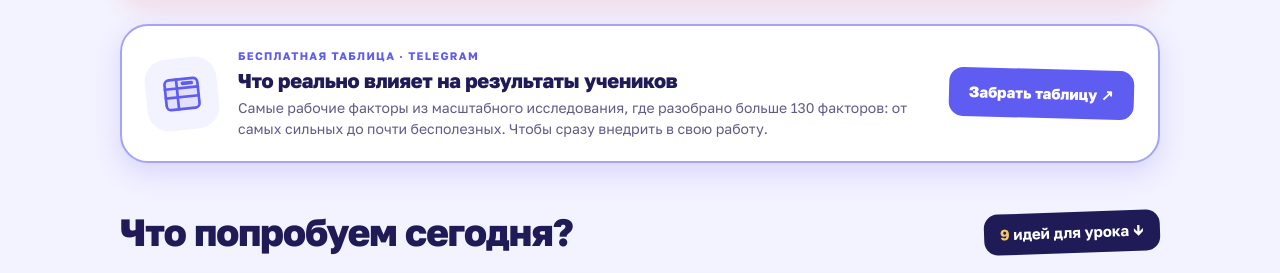
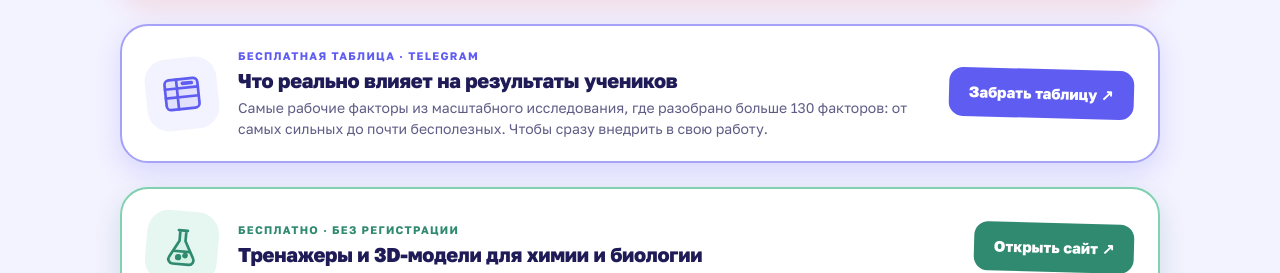
Before and after one commit to edugamechanger-lab/taplink-youtube, a plain HTML site: page index.html in a window 1280 px wide. Shown: the part 1693-1966 px from the top of the page. Drawn offline with Linux system fonts and the light colour scheme.

Commit message:
Плашка «Тренажеры и 3D-модели для химии и биологии» теперь и в YouTube
Co-Authored-By: Claude Opus 5.5 <noreply@anthropic.com>
Claude-Session: https://claude.ai/code/session_01NqjMuSzH9uRWgs2mtSMn78

```diff
--- a/index.html
+++ b/index.html
@@ -2,7 +2,7 @@
 <html lang="ru">
 <head>
   <meta http-equiv="Cache-Control" content="no-cache">
-  <meta name="taplink-build" content="20261114103004">
+  <meta name="taplink-build" content="20261115100508">
   <meta charset="utf-8">
   <meta name="viewport" content="width=device-width, initial-scale=1">
   <meta name="theme-color" content="#5F5CF2">
@@ -446,6 +446,21 @@ footer span{color:var(--violet)}
         <a class="s-btn" href="https://t.me/margoiai/250" target="_blank" rel="noopener noreferrer">Забрать таблицу ↗</a>
       </div>
 
+      <!-- ===== СЕРВИС ДЛЯ ХИМИИ И БИОЛОГИИ: ШКОЛА ХИМИИ ЕКАТЕРИНЫ КОРСАКОВОЙ ===== -->
+      <div class="service service-chem">
+        <span class="s-icon" aria-hidden="true">
+          <svg viewBox="0 0 28 28" fill="none" stroke="currentColor" stroke-width="1.8" stroke-linecap="round" stroke-linejoin="round">
+            <path d="M11 3h6M12 3v7l-6 11a3 3 0 0 0 2.6 4.5h10.8A3 3 0 0 0 22 21l-6-11V3" fill="#d6f2e6"/>
+            <path d="M8.5 17h11"/><circle cx="12" cy="21" r="1.2" fill="currentColor"/><circle cx="16.5" cy="19.5" r="1" fill="currentColor"/>
+          </svg>
+        </span>
+        <div class="s-copy">
+          <div class="s-tag">Бесплатно · без регистрации</div>
+          <h3>Тренажеры и 3D-модели для химии и биологии</h3>
+        </div>
+        <a class="s-btn" href="https://korsakova.school/training" target="_blank" rel="noopener noreferrer">Открыть сайт ↗</a>
+      </div>
+
       <div class="section-head">
         <h2>Что попробуем сегодня?</h2>
         <span class="count"><b id="count">4</b> <span id="count-word">идеи</span> для урока ↓</span>
@@ -590,7 +605,7 @@ footer span{color:var(--violet)}
   /* Встроенные браузеры (TikTok, Instagram) держат старую копию страницы.
      Сверяем номер сборки с сервером; если вышла новая, перезагружаемся. */
   (function(){
-    var BUILD = '20261114103004';  /* номер сборки, тот же, что в meta taplink-build */
+    var BUILD = '20261115100508';  /* номер сборки, тот же, что в meta taplink-build */
     try {
       fetch(location.pathname + '?nocache=' + Date.now(), {cache:'no-store'})
         .then(function(r){ return r.ok ? r.text() : ''; })
```
